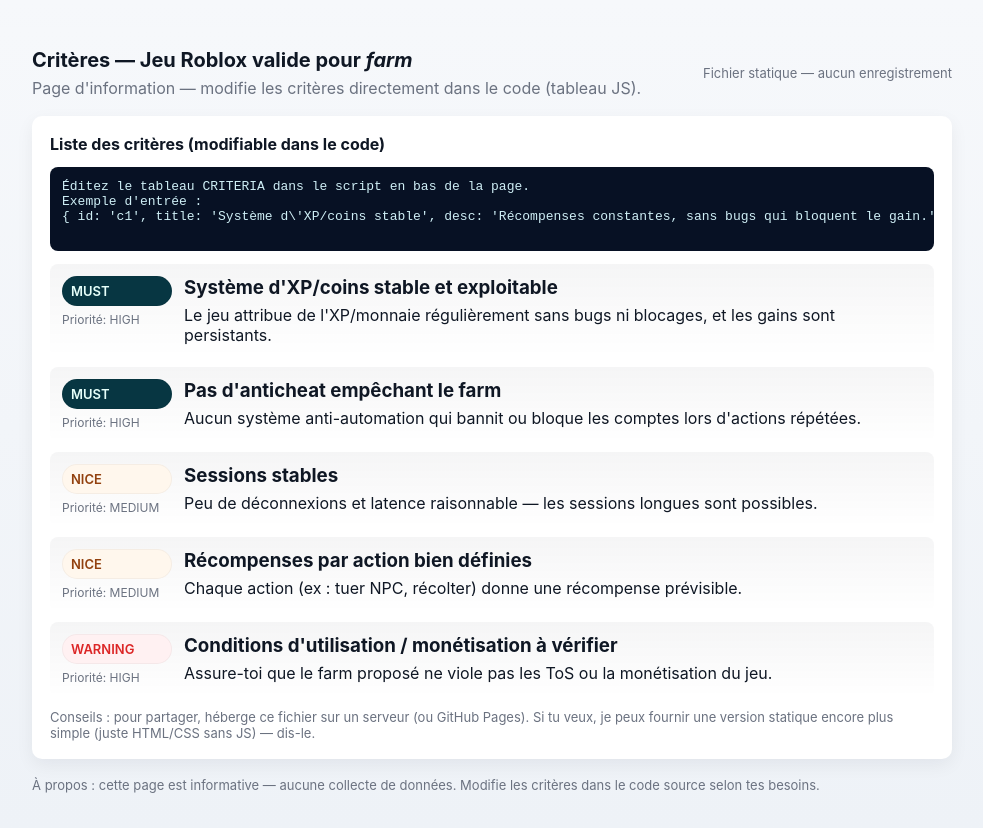
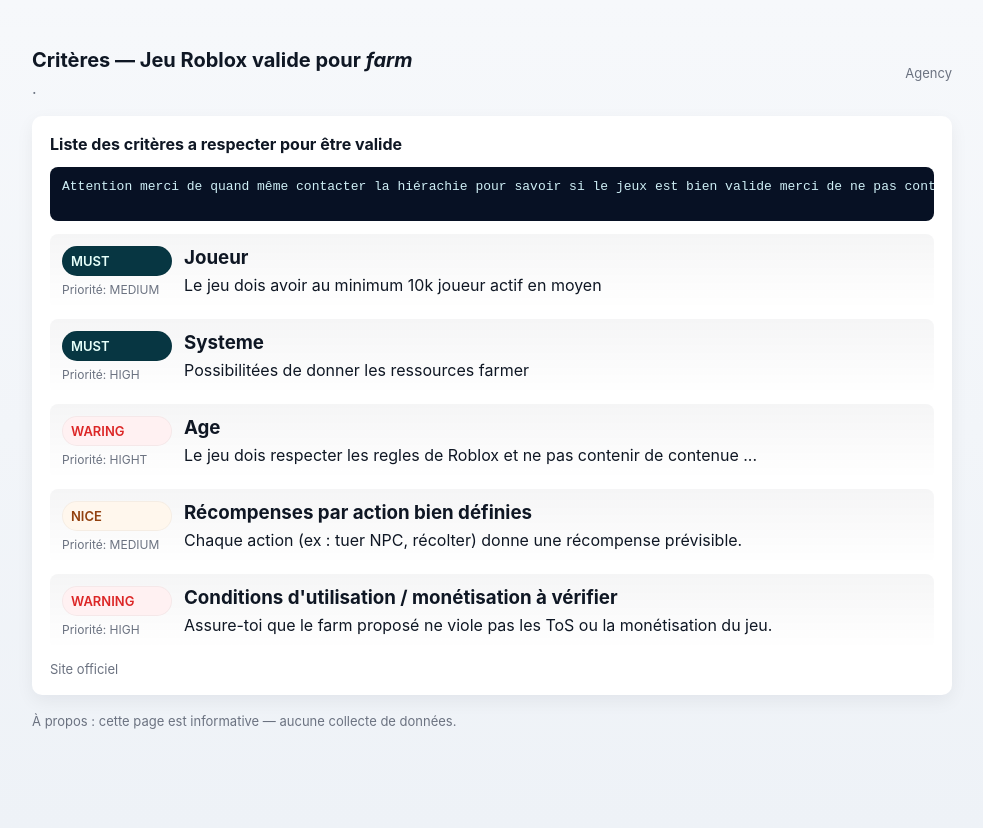
Before and after one commit to AgencyRoblox/Farmer, a plain HTML site: page Info/index.html in a window 1280 px wide. Shown: the whole page, without its empty margins (148-1131 px from the left). Drawn offline with Linux system fonts and the light colour scheme.

Commit message:
Update index.html

```diff
--- a/Info/index.html
+++ b/Info/index.html
@@ -3,7 +3,7 @@
 <head>
   <meta charset="utf-8" />
   <meta name="viewport" content="width=device-width,initial-scale=1" />
-  <title>Critères — Jeu Roblox valide pour farm (Info)</title>
+  <title>Critères — Jeu Roblox valide pour farmer (Info)</title>
   <meta name="description" content="Liste d'information — critères qu'un jeu Roblox doit remplir pour être considéré comme 'valide pour farm'." />
   <style>
     :root{
@@ -42,38 +42,29 @@
     <header>
       <div>
         <h1>Critères — Jeu Roblox valide pour <em>farm</em></h1>
-        <p class="lead">Page d'information — modifie les critères directement dans le code (tableau JS).</p>
+        <p class="lead">.</p>
       </div>
       <div class="controls">
-        <div class="muted">Fichier statique — aucun enregistrement</div>
+        <div class="muted">Agency</div>
       </div>
     </header>
 
     <section class="card" aria-label="Liste de critères">
-      <strong>Liste des critères (modifiable dans le code)</strong>
+      <strong>Liste des critères a respecter pour être valide</strong>
 
-      <!--
-        ÉDITE ICI (facile à modifier) :
-        Le tableau CRITERIA ci-dessous contient les objets de critères.
-        Chaque objet a la structure :
-          { id: 'unique-id', title: 'Titre', desc: 'Description', type: 'must'|'nice'|'warning', priority: 'high'|'medium'|'low' }
-        Modifie / supprime / ajoute des objets dans ce tableau puis recharge la page.
-      -->
       <pre class="editHint" id="editHint">
-Éditez le tableau CRITERIA dans le script en bas de la page.
-Exemple d'entrée :
-{ id: 'c1', title: 'Système d\'XP/coins stable', desc: 'Récompenses constantes, sans bugs qui bloquent le gain.', type: 'must', priority: 'high' }
+Attention merci de quand même contacter la hiérachie pour savoir si le jeux est bien valide merci de ne pas contacter la hiérachie si les criteres ne son pas respecter
       </pre>
 
       <ul class="criteria" id="criteriaList" role="list"></ul>
 
       <div style="margin-top:12px;color:var(--muted);font-size:13px">
-        Conseils : pour partager, héberge ce fichier sur un serveur (ou GitHub Pages). Si tu veux, je peux fournir une version statique encore plus simple (juste HTML/CSS sans JS) — dis-le.
+        Site officiel
       </div>
     </section>
 
     <footer>
-      <div>À propos : cette page est informative — aucune collecte de données. Modifie les critères dans le code source selon tes besoins.</div>
+      <div>À propos : cette page est informative — aucune collecte de données.</div>
     </footer>
   </div>
 
@@ -90,9 +81,9 @@ Exemple d'entrée :
          priority : 'high' | 'medium' | 'low'
     */
     const CRITERIA = [
-      { id: 'c1', title: "Système d'XP/coins stable et exploitable", desc: "Le jeu attribue de l'XP/monnaie régulièrement sans bugs ni blocages, et les gains sont persistants.", type: 'must', priority: 'high' },
-      { id: 'c2', title: "Pas d'anticheat empêchant le farm", desc: "Aucun système anti-automation qui bannit ou bloque les comptes lors d'actions répétées.", type: 'must', priority: 'high' },
-      { id: 'c3', title: "Sessions stables", desc: "Peu de déconnexions et latence raisonnable — les sessions longues sont possibles.", type: 'nice', priority: 'medium' },
+      { id: 'c1', title: "Joueur", desc: "Le jeu dois avoir au minimum 10k joueur actif en moyen", type: 'must', priority: 'medium' },
+      { id: 'c2', title: "Systeme", desc: "Possibilitées de donner les ressources farmer", type: 'must', priority: 'high' },
+      { id: 'c3', title: "Age", desc: "Le jeu dois respecter les regles de Roblox et ne pas contenir de contenue ...", type: 'waring', priority: 'hight' },
       { id: 'c4', title: "Récompenses par action bien définies", desc: "Chaque action (ex : tuer NPC, récolter) donne une récompense prévisible.", type: 'nice', priority: 'medium' },
       { id: 'c5', title: "Conditions d'utilisation / monétisation à vérifier", desc: "Assure-toi que le farm proposé ne viole pas les ToS ou la monétisation du jeu.", type: 'warning', priority: 'high' }
     ];
```
